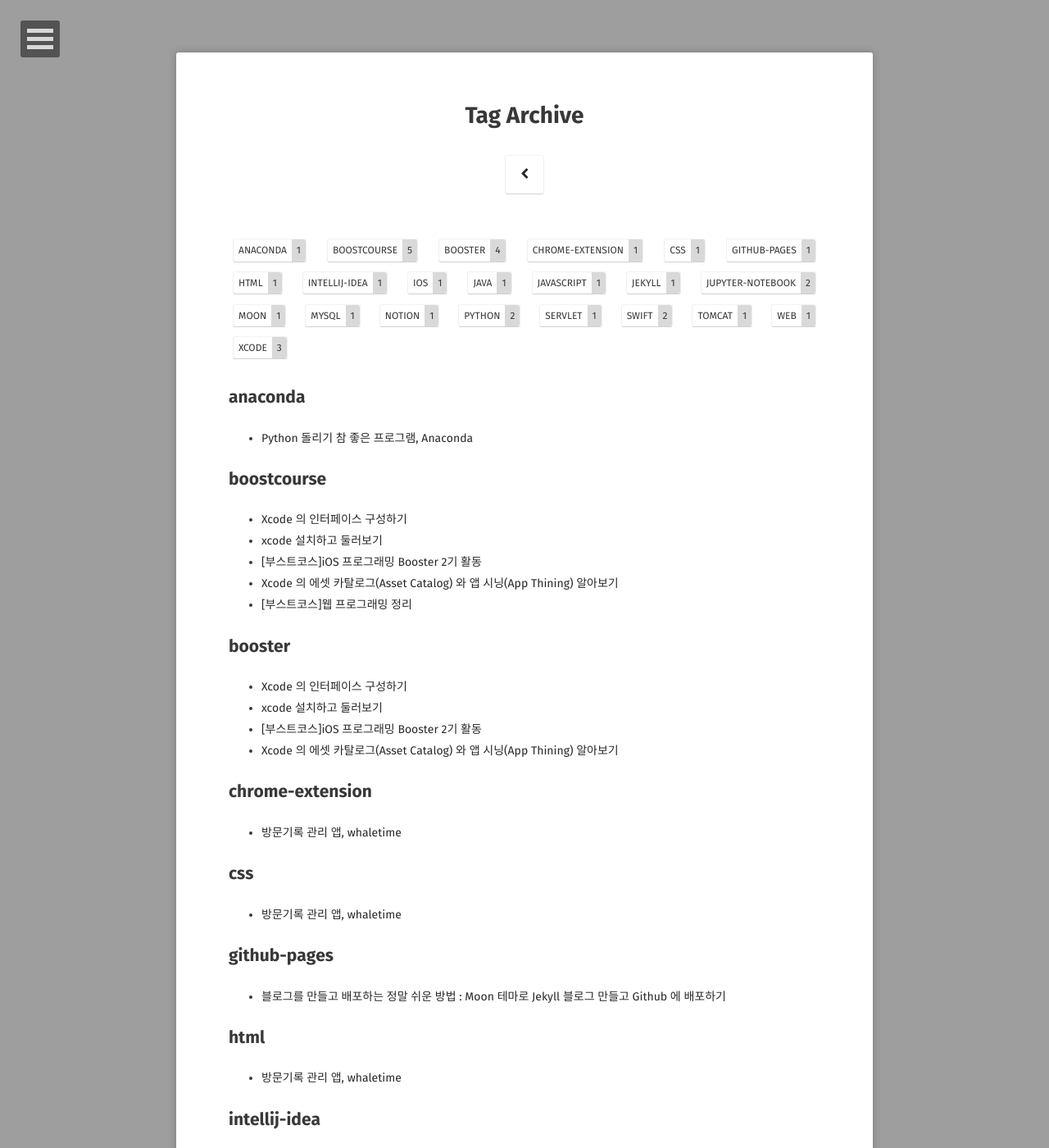
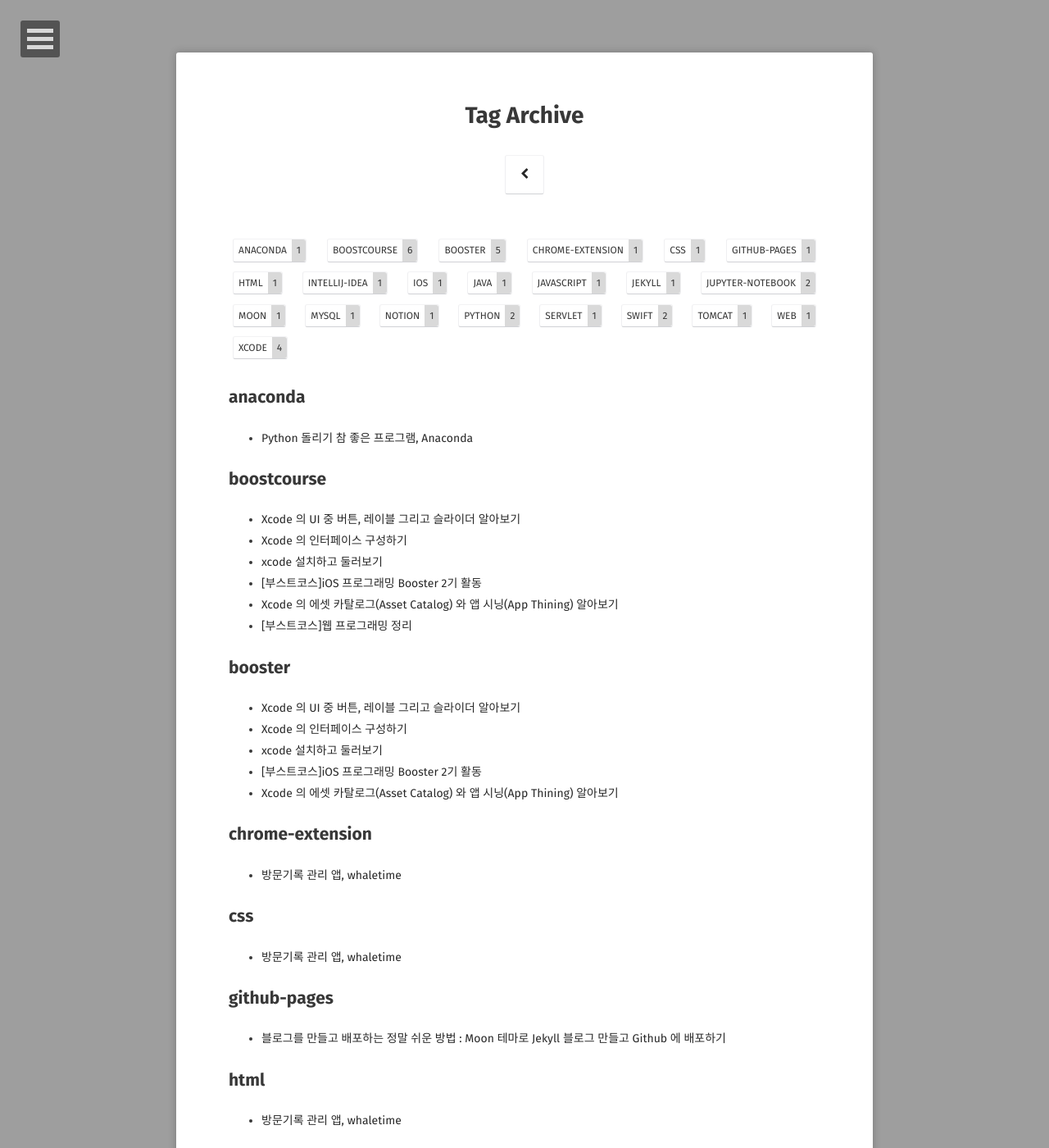
Before and after one commit to woojin-hwang/woojin-hwang.github.io, a Jekyll site: the page built from tags/index.html, in a window 1280 px wide and 1400 px high. Shown: the whole window at 82% size. Built offline with Jekyll 4.4.1, drawn with Linux system fonts in a browser that asks for light colours; some web fonts are replaced; some of the changed lines change nothing that is shown; some of the changed text lies outside the part shown.

Commit message:
add new post #xcode-ui

```diff
--- a/_posts/2020-01-30-xcode-interface.md
+++ b/_posts/2020-01-30-xcode-interface.md
@@ -253,6 +253,10 @@ View Controller 를 *ctrl 을 누르고 클릭*하면 다음과 같은 창이
 
 ---
 
+[[다음 포스트]Xcode 의 UI 중 버튼, 레이블 그리고 슬라이더 알아보기](https://woojin-hwang.github.io/xcode-ui/)
+
+---
+
 <figure>
   <a href="https://woojin-hwang.github.io/boostcourse-ios/"><img src="https://raw.githubusercontent.com/woojin-hwang/woojin-hwang.github.io/master/_posts/img/boostcourse/tag.jpg"></a>
 </figure>
--- /dev/null
+++ b/_posts/2020-01-30-xcode-ui.md
@@ -0,0 +1,148 @@
+---
+layout: post
+title:  "Xcode 의 UI 중 버튼, 레이블 그리고 슬라이더 알아보기"
+date:   2020-01-30
+excerpt: "#boostcourse #booster #xcode"
+tag:
+- boostcourse
+- booster
+- xcode
+comments: false
+---
+
+[[부스트코스] iOS 프로그래밍 강좌](https://www.edwith.org/boostcourse-ios/)에 대한 정리글입니다.
+
+[[이전 포스트]Xcode 의 인터페이스 구성하기](https://woojin-hwang.github.io/xcode-interface/)
+
+---
+
+인터페이스 요소에는 다양한 것들이 존재합니다. 그 중 자주 사용하는 버튼, 레이블, 슬라이더에 대해 알아보겠습니다. 이들은 각각 UIButton,  UILabel, UISlider 클래스를 통해 사용할 수 있습니다.
+
+## 버튼
+
+---
+
+버튼은 UIButton 클래스를 통해 사용자의 터치나 슬라이더에 반응해서 코드를 실행할 수 있도록 하는 컨트롤 요소입니다.
+
+<figure>
+  <a href="https://raw.githubusercontent.com/woojin-hwang/woojin-hwang.github.io/master/_posts/img/boostcourse/button.png"><img src="https://raw.githubusercontent.com/woojin-hwang/woojin-hwang.github.io/master/_posts/img/boostcourse/button.png"></a>
+</figure>
+
+Xcode 에서 버튼을 사용하기 위해서는 먼저 버튼을 생성하고, 버튼과 메서드를 연결해야 하는데, 이 방법에 대해서는 [이전 포스트](https://woojin-hwang.github.io/xcode-interface/) 에서 다룬 바 있습니다.
+
+### 버튼의 상태
+
+버튼에는 상태가 있습니다. 처음에 생성될 때는 default 이며, 사용자가 버튼을 상호작용하는 것에 따라 highlighted, focused, selected, disabled 가 될 수 있습니다. 두 가지 이상의 상태를 가질 수도 있습니다.
+
+### 버튼의 프로퍼티와 메서드
+
+처음 버튼을 생성할 때 버튼의 유형을 정할 수 있습니다. 이에 따라 버튼의 모습과 동작이 달라집니다. **init 메서드**나 **Attribute inspector** 를 통해서 지정할 수 있습니다. 보통 Custom 이나 System 을 사용합니다.
+
+{% highlight swift %}
+enum UIButtonType: Custom // Custom 유형으로 지정
+{% endhighlight %}
+
+그 외에도 여러가지 프로퍼티가 있습니다. 다음은 버튼의 대표적인 프로퍼티입니다.
+
+{% highlight swift %}
+var titleLabel: UILabel? // 버튼 타이틀 레이블
+var imageView: UIImageView? // 버튼의 이미지 뷰
+var tintColor: UIColor! // 버튼 타이틀과 이미지의 틴트 컬러
+{% endhighlight %}
+
+다음은 버튼의 대표적인 메서드들입니다. for 매개변수로 버튼의 상태를 받아서, 해당 상태일 때 수행하도록 되어 있습니다.
+
+{% highlight swift %}
+func setTitle(String?, for: UIControlState) // 해당 상태 버튼의 문자열 설정
+func title(for: UIControlState) -> String? // 해당 상태 버튼의 문자열을 반환
+func setImage(UIImage?, for: UIControlState) // 해당 상태 버튼의 이미지 설정
+func image(for: UIControlState) -> UIImage? // 해당 상태 버튼의 이미지 변환
+func setBackgroundImage(UIImage?, for: UIControlState) // 해당 상태 버튼의 백그라운드 이미지 설정
+func backgroundImage(for: UIControlState) -> UIImage? // 해당 상태 버튼의 백그라운드 이미지 반환
+func setTitleColor(UIColor?, for: UIControlState) // 해당 상태 버튼의 문자열 색상 설정
+func setAttributedTitle(NSAttributedString?, for: UIControlState) // 해당 상태 버튼의 attributed 문자열 설정
+{% endhighlight %}
+
+## 레이블
+
+---
+
+레이블은 UILabel 클래스를 통해 텍스트를 보여주는 뷰 입니다.
+
+<figure>
+  <a href="https://raw.githubusercontent.com/woojin-hwang/woojin-hwang.github.io/master/_posts/img/boostcourse/label.png"><img src="https://raw.githubusercontent.com/woojin-hwang/woojin-hwang.github.io/master/_posts/img/boostcourse/label.png"></a>
+</figure>
+
+### 레이블의 프로퍼티
+
+레이블은 프로퍼티를 통해 내용, 색상, 폰트 등을 지정할 수 있습니다. 코드를 통해 값을 설정하거나, inspector 를 통해 값을 설정할 수 있습니다. 자주 사용하는 코드들에 대해 다루어 보겠습니다.
+
+먼저 문자열입니다. text 를 사용하게 되면 모든 문자열이 동일한 속성으로 표시됩니다. 반면에 attributedText 를 사용하면 NSAttributed 클래스를 통해 문자열 중 특정 부분만 변경할 수 있습니다. 더 자세한 정보를 위해서는 [Apple 개발자 문서](https://developer.apple.com/documentation/foundation/nsattributedstring) 를 참조하시기 바랍니다.
+
+{% highlight swift %}
+var text: String? // 레이블이 표시할 문자열
+var attributedText: NSAttributedString? // 속성 문자열
+{% endhighlight %}
+
+문자열의 정렬 방식도 정할 수 있습니다. textAlignment 는 가로 정렬 방식입니다. 값으로는 *left, right, center, justified, natural* 를 사용합니다.
+
+baselineAdjustment 는 수직 정렬 방식입니다. 값으로는 *alignBaselines, alignCenters, none* 가 있습니다. **alignBaselines** 는 문자가 작아졌을 때 기존 문자열의 기준선에 맞춥니다. **alignCenters** 는 문자가 작아졌을 때 작아진 문자의 중앙선에 맞춥니다. **none** 은 문자가 작아졌을 때 기존 문자열의 위쪽 선에 맞춥니다.
+
+{% highlight swift %}
+var textAlignment: NSTextAlignment // 가로 정렬 방식
+var baselineAdjustment: UIBaselineAdjustment // 세로 정렬 방식
+{% endhighlight %}
+
+lineBreakMode 프로퍼티를 사용하여 경계선을 벗어나는 문자열을 어떻게 처리할지 프로퍼티로 결정할 수 있습니다. 기본 설정값은 **byTruncatingTail** 으로 끝쪽 텍스트를 자르고 ... 으로 표시합니다. **byTruncatingMiddle** 는 가운데 텍스트를 자르고 ... 으로 표시합니다. **byTruncatingHead** 는 앞쪽 텍스트를 자르고 ... 으로 표시합니다. 이 값들은 보통 한줄일 경우 사용합니다. 만약 여러줄일 경우 **byCharWrapping** 을 통해 글자 단위로 줄 바꿈을 결정할 수도 있고 **byWordWrapping** 을 통해 단어 단위로 줄 바꿈을 결정할 수도 있습니다.
+
+{% highlight swift %}
+var lineBreakMode: NSLineBreakMode
+{% endhighlight %}
+
+이 외에도 여러 프로퍼티들이 있습니다.
+
+{% highlight swift %}
+var textColor: UIColor! // 문자 색상 설정
+var font: UIFont! // 문자 폰트 설정
+var numberOfLines: Int // 문자를 나타내는 최대 라인 수 설정
+{% endhighlight %}
+
+## UISlider
+
+---
+
+슬라이더는 UISlider 클래스를 통해 연속된 값 중에서 특정 값을 선택하기 위한 컨트롤 요소입니다.
+
+<figure>
+  <a href="https://raw.githubusercontent.com/woojin-hwang/woojin-hwang.github.io/master/_posts/img/boostcourse/slider.png"><img src="https://raw.githubusercontent.com/woojin-hwang/woojin-hwang.github.io/master/_posts/img/boostcourse/slider.png"></a>
+</figure>
+
+### 슬라이더 프로퍼티
+
+{% highlight swift %}
+var minimumValue: Float, var maximumValue: Float // 슬라이더의 양끝의 값
+var value: Float // 슬라이더의 현재 값
+var isContinuous: Bool // Thumb 가 이동할 때 계속 이벤트를 호출할 지, Thumb 를 뗏을 때 이벤트를 호출할 지 결정합니다.
+var minimumValueImage: UIImage?, var maximumValueImage: UIImage? // 슬라이더 양끝의 이미지
+var thumbTintColor: UIColor? // thumb의 틴트 색상
+var minimumTrackTintColor: UIColor?, var maximumTrackTintColor: UIColor? // thumb를 기준으로 앞쪽 트랙과 뒤쪽 트랙의 틴트 색상
+{% endhighlight %}
+
+### 슬라이더 메서드
+
+{% highlight swift %}
+func setValue(Float, animated: Bool) // 슬라이더의 현재 값을 설정
+func minimumTrackImage(for: UIControlState) -> UIImage? // 해당 상태의 최소 이미지를 반환
+func setMinimumTrackImage(UIImage?, for: UIControlState) // 해당 상태의 최소 이미지 설정
+func maximumTrackImage(for: UIControlState) -> UIImage? // 해당 상태의 최대 이미지 반환
+func setMaximumTrackImage(UIImage?, for: UIControlState) // 해당 상태의 최대 이미지 설정
+func thumbImage(for: UIControlState) -> UIImage? // 해당 상태의 Thumb 이미지 반환
+func setThumbImage(UIImage?, for: UIControlState) // 해당 상태의 Thumb 이미지 설정
+{% endhighlight %}
+
+---
+
+<figure>
+  <a href="https://woojin-hwang.github.io/boostcourse-ios/"><img src="https://raw.githubusercontent.com/woojin-hwang/woojin-hwang.github.io/master/_posts/img/boostcourse/tag.jpg"></a>
+</figure>
+<center>클릭하면 처음 포스트로 돌아갑니다.</center>
```
Also changed, not shown: _posts/img/boostcourse/button.png (added), _posts/img/boostcourse/label.png (added), _posts/img/boostcourse/slider.png (added), 1 other file.
